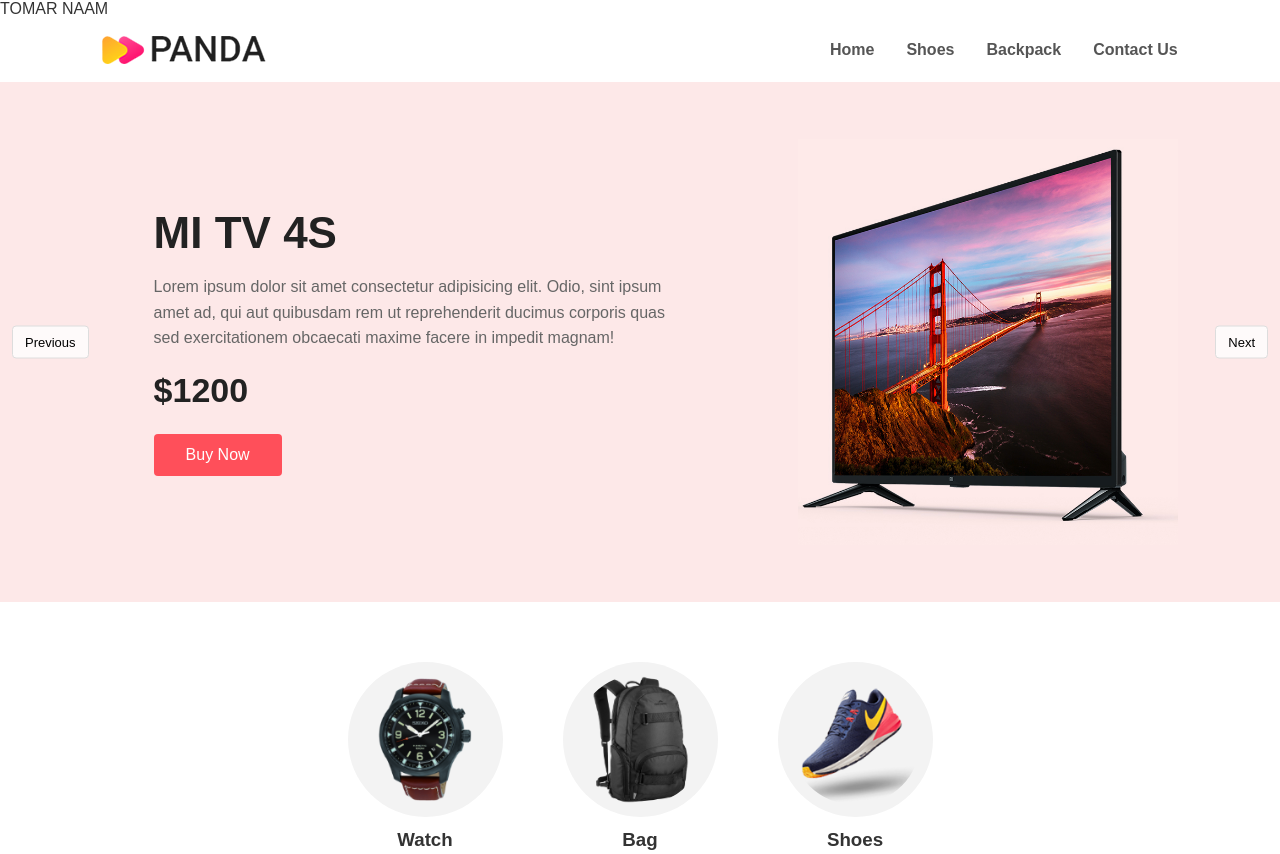
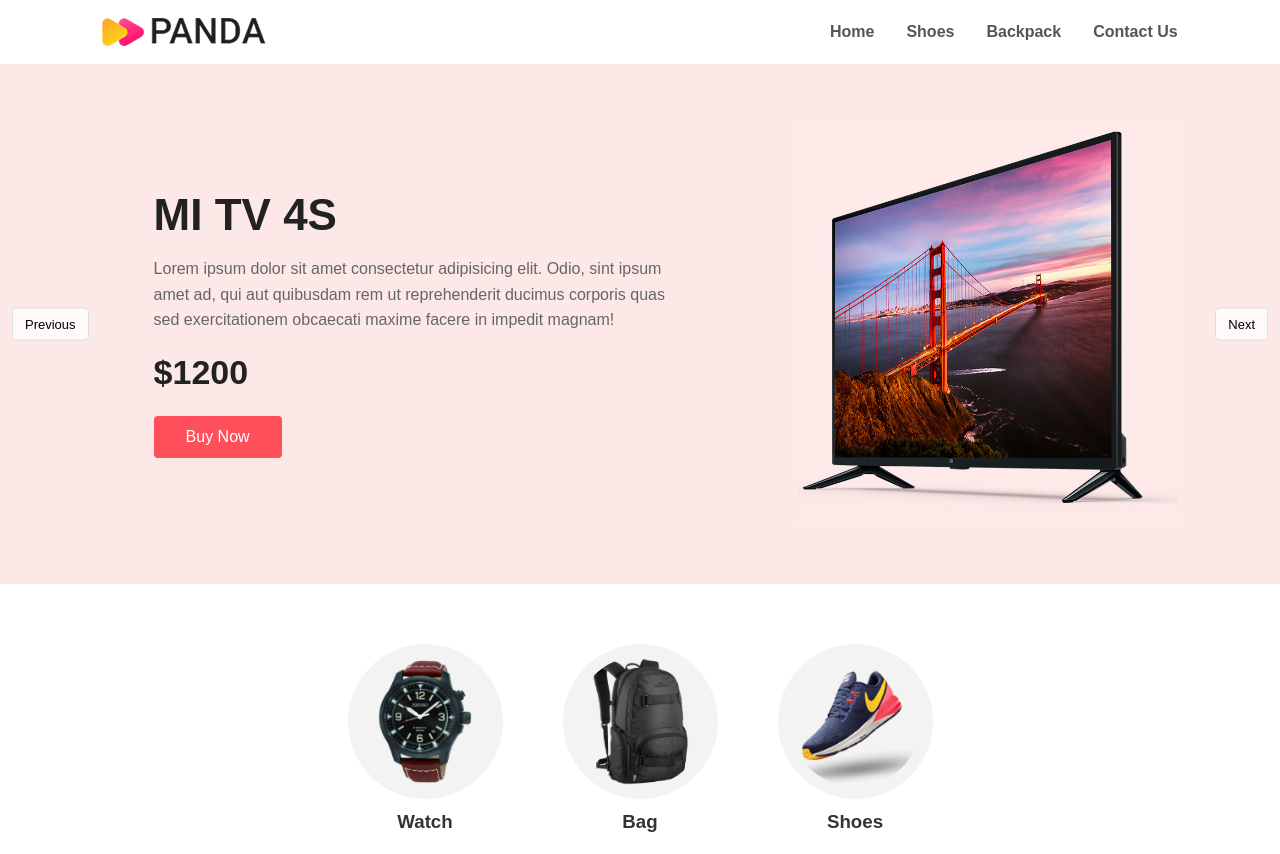
Before and after one commit to Ayshasiddika444/panda-commerce, a plain HTML site: page index.html in a window 1280 px wide. Shown: the top 854 px of the page. Drawn offline with Linux system fonts and the light colour scheme.

Commit message:
Update index.html

```diff
--- a/index.html
+++ b/index.html
@@ -6,7 +6,6 @@
   <title>Panda Commerce</title>
   <link rel="stylesheet" href="css/style.css">
 </head>
-  <div class="stamp">TOMAR NAAM</div>
 <body>
 
   <!-- ===== Navbar ===== -->
```
